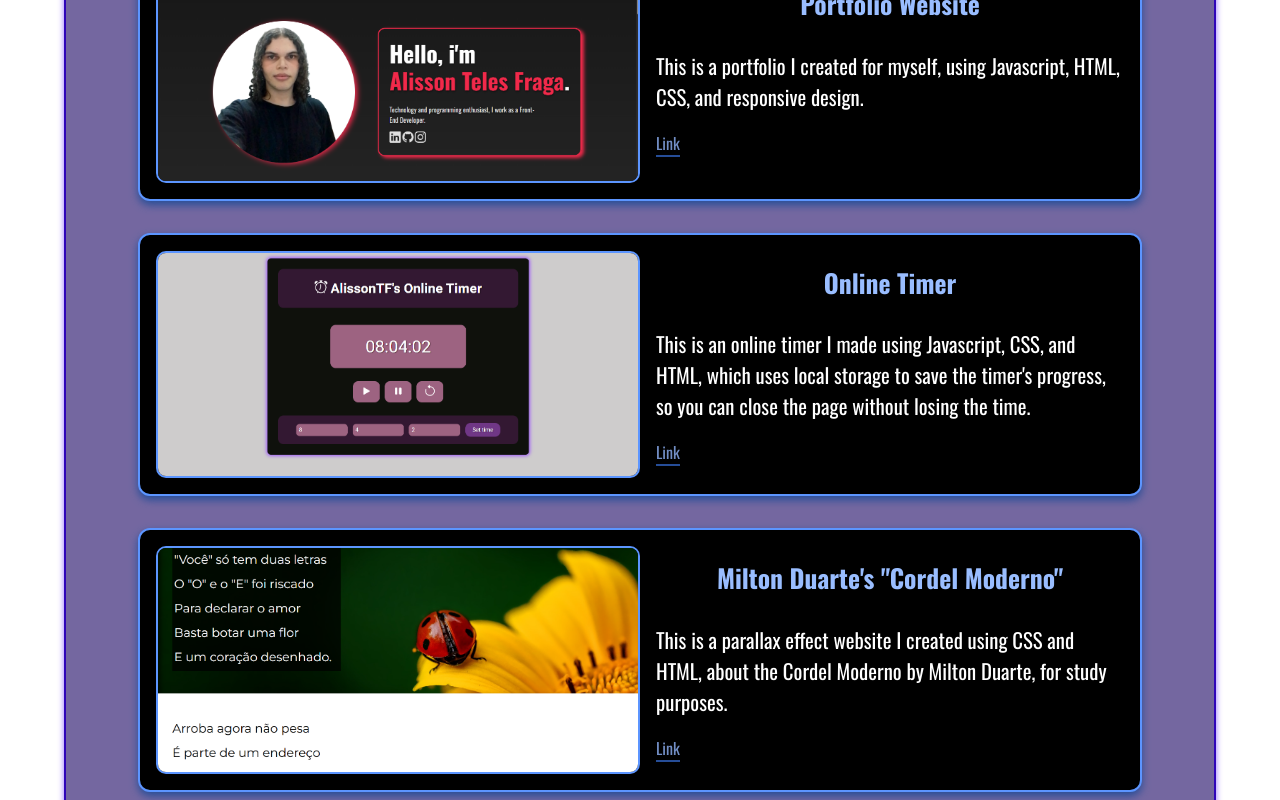
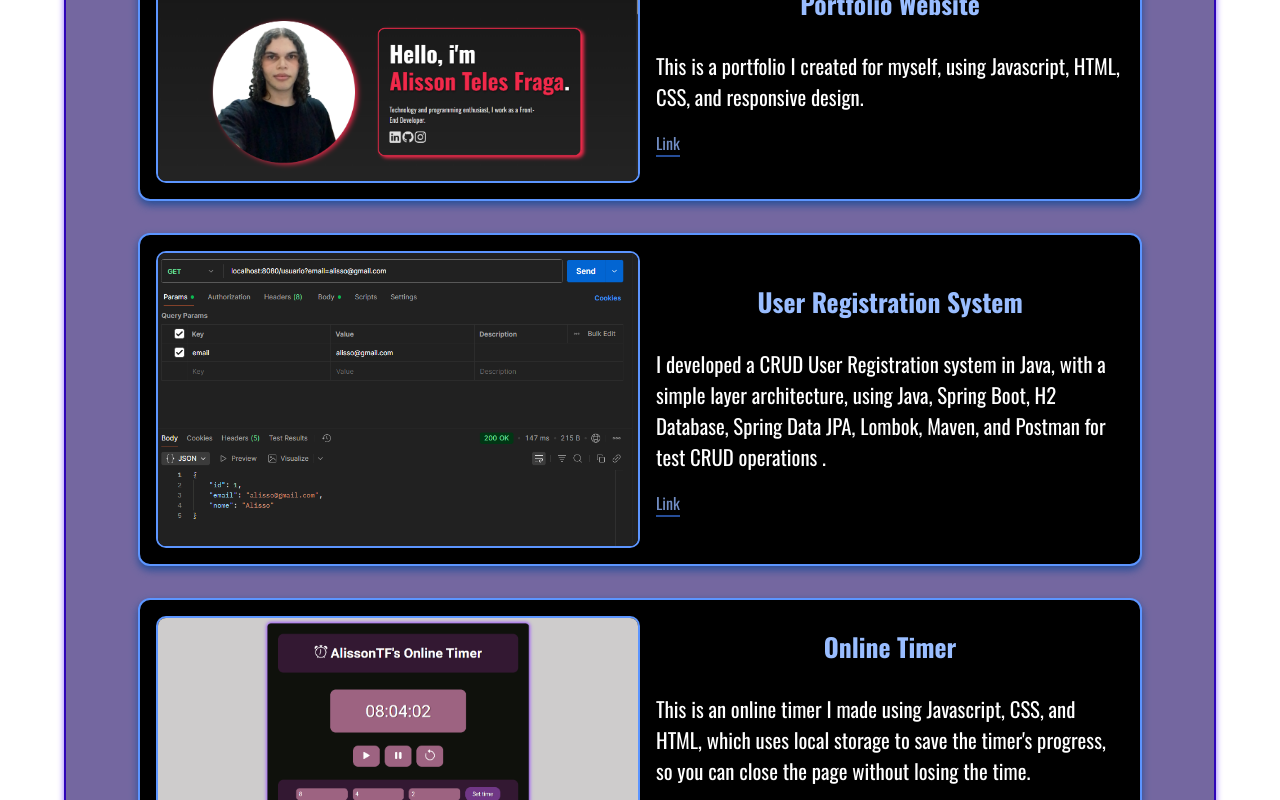
Before and after one commit to alissontfraga/Portfolio, a React (Vite) app: page / in a window 1280 px wide. Shown: the part 2000-2800 px from the top of the page. Built offline with nearby package versions, Linux system fonts and the light colour scheme.

Commit message:
feat: add user registration project

```diff
--- a/src/components/Projects/Projects.jsx
+++ b/src/components/Projects/Projects.jsx
@@ -1,10 +1,10 @@
 
 import styles from './Projects.module.scss'
 import ProjectCard from '../ProjectCard/ProjectCard'
-import profileimg from '../../assets/images/profileimg.png'
 import projectimg1 from '../../assets/images/projectimg1.png'
 import projectimg2 from '../../assets/images/projectimg2.png'
 import projectimg3 from '../../assets/images/projectimg3.png'
+import projectimg4 from '../../assets/images/projectimg4.png'
 import Box from '../../components/Box/Box'
 
 
@@ -17,19 +17,26 @@ const Projects = () => {
             title="Portfolio Website"
             description="This is a portfolio I created for myself, using Javascript, HTML, CSS, and responsive design.
             ">
-            <a href="https://github.com/alissontfraga/projeto-de-cordel" target='_blank'>Link</a> </ProjectCard>
+            <a href="https://github.com/alissontfraga/projeto-de-cordel" target='_blank' rel="noopener noreferrer">Link</a> </ProjectCard>
+
+            <ProjectCard
+            image={projectimg4}
+            title="User Registration System"
+            description=" I developed a CRUD User Registration system in Java, with a simple layer architecture, using Java, Spring Boot, H2 Database, Spring Data JPA, Lombok, Maven, and Postman for test CRUD operations .
+            ">
+            <a href="https://github.com/alissontfraga/cadastro-usuario" target='_blank' rel="noopener noreferrer">Link</a> </ProjectCard>
 
              <ProjectCard
             image={projectimg2}
             title="Online Timer"
             description="This is an online timer I made using Javascript, CSS, and HTML, which uses local storage to save the timer's progress, so you can close the page without losing the time.">
-            <a href="https://github.com/alissontfraga/landing-page" target='_blank'>Link</a> </ProjectCard>
+            <a href="https://github.com/alissontfraga/landing-page" target='_blank' rel="noopener noreferrer">Link</a> </ProjectCard>
 
              <ProjectCard
             image={projectimg3}
             title={`Milton Duarte's "Cordel Moderno"`}
             description="This is a parallax effect website I created using CSS and HTML, about the Cordel Moderno by Milton Duarte, for study purposes.">
-            <a href="https://github.com/alissontfraga/projeto-de-cordel" target='_blank'>Link</a> </ProjectCard>
+            <a href="https://github.com/alissontfraga/projeto-de-cordel" target='_blank' rel="noopener noreferrer">Link</a> </ProjectCard>
         </Box>
       </section>
   )
```
Also changed, not shown: src/assets/images/projectimg4.png (added).
